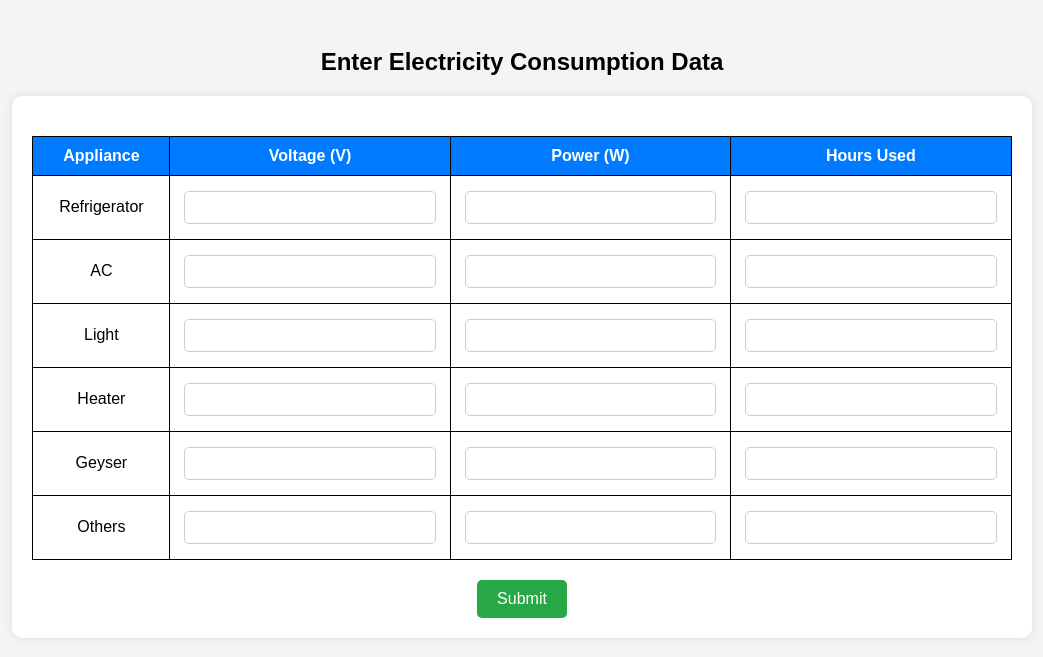
After one commit to kanchan-12345/test, a Flask app: page /current_meter_data in a window 1280 px wide. The commit adds this page. Shown: the top 657 px of the page, without its empty margins (118-1161 px from the left). Run offline with Flask 3, Linux system fonts and the light colour scheme.

Commit message:
changes today

```diff
--- a/app.py
+++ b/app.py
@@ -1,5 +1,7 @@
 from flask import Flask, request, jsonify, render_template, redirect,session
 from flask_sqlalchemy import SQLAlchemy
+from datetime import datetime, timedelta
+from sqlalchemy import func
 import bcrypt
 
 
@@ -31,9 +33,114 @@ class FogNode(db.Model):
     id = db.Column(db.String(50), primary_key=True)  # Fog Node ID
     location = db.Column(db.String(100), nullable=False)  # Location
 
+
+
+# Database Model
+class Meter(db.Model):
+    id = db.Column(db.Integer, primary_key=True)
+    date = db.Column(db.DateTime, default=datetime.utcnow)
+    voltage = db.Column(db.Float, nullable=False)
+    power = db.Column(db.Float, nullable=False)
+    hours = db.Column(db.Float, nullable=False)
+    consumption = db.Column(db.Float, nullable=False)  # kWh (Units)
+    bill = db.Column(db.Float, nullable=False)  # Amount
+    appliance = db.Column(db.String(100), nullable=False)  # E.g., AC, fridge, light
+
+
 # Initialize the Database
 with app.app_context():
     db.create_all()
+
+
+
+# Route for Dashboard
+@app.route('/result')
+def dashboard():
+    return render_template('result.html')
+
+# Route for Data Entry Page
+@app.route('/current_meter_data')
+def entry_page():
+    return render_template('current_meter_data.html')
+
+# API to Submit Data
+@app.route('/submit', methods=['POST'])
+def submit_data():
+    data = request.json.get('data', [])
+    if not data:
+        return jsonify({'error': 'Missing data'}), 400
+
+    for entry in data:
+        voltage = entry.get('voltage')
+        power = entry.get('power')
+        hours = entry.get('hours')
+        appliance = entry.get('appliance')
+
+        if not (voltage and power and hours and appliance):
+            continue
+
+        consumption = (float(power) * float(hours)) / 1000  # Convert Watts to kWh
+        bill = consumption * 5  # Assuming $5 per kWh
+
+        new_entry = Meter(
+            voltage=float(voltage),
+            power=float(power),
+            hours=float(hours),
+            consumption=consumption,
+            bill=bill,
+            appliance=appliance
+        )
+        db.session.add(new_entry)
+
+    db.session.commit()
+    return jsonify({'message': 'Data stored successfully!'}), 201
+
+# API to Get Consumption Data
+@app.route('/consumption', methods=['GET'])
+def get_consumption():
+    today = datetime.utcnow().date()
+    start_of_month = today.replace(day=1)
+    start_of_year = today.replace(month=1, day=1)
+
+    data = {
+        "today": db.session.query(func.sum(Meter.consumption)).filter(func.date(Meter.date) == today).scalar() or 0,
+        "yesterday": db.session.query(func.sum(Meter.consumption)).filter(func.date(Meter.date) == (today - timedelta(days=1))).scalar() or 0,
+        "this_month": db.session.query(func.sum(Meter.consumption)).filter(Meter.date >= start_of_month).scalar() or 0,
+        "last_month": db.session.query(func.sum(Meter.consumption)).filter(Meter.date < start_of_month, Meter.date >= start_of_month - timedelta(days=30)).scalar() or 0,
+        "this_year": db.session.query(func.sum(Meter.consumption)).filter(Meter.date >= start_of_year).scalar() or 0,
+        "last_year": db.session.query(func.sum(Meter.consumption)).filter(Meter.date < start_of_year, Meter.date >= start_of_year - timedelta(days=365)).scalar() or 0,
+    }
+    return jsonify(data)
+
+# API to Get Billing Data
+@app.route('/billing', methods=['GET'])
+def get_billing():
+    start_of_month = datetime.utcnow().replace(day=1)
+
+    data = {
+        "this_month": db.session.query(func.sum(Meter.bill)).filter(Meter.date >= start_of_month).scalar() or 0,
+        "last_month": db.session.query(func.sum(Meter.bill)).filter(Meter.date < start_of_month, Meter.date >= start_of_month - timedelta(days=30)).scalar() or 0,
+    }
+    return jsonify(data)
+
+# API to Get Appliance-Wise Consumption
+@app.route('/appliance-consumption', methods=['GET'])
+def get_appliance_consumption():
+    start_of_month = datetime.utcnow().replace(day=1)
+
+    appliances = db.session.query(Meter.appliance, func.sum(Meter.consumption)).filter(
+        Meter.date >= start_of_month
+    ).group_by(Meter.appliance).all()
+
+    data = {appliance: consumption for appliance, consumption in appliances}
+    return jsonify(data)
+
+
+
+
+
+
+
 
 
 @app.route('/')
@@ -50,13 +157,27 @@ def index():
     fog_nodes = FogNode.query.all()
     return render_template('addMeter.html', fog_nodes=fog_nodes)
 
+@app.route('/addFogNode')
+def fog_Node():
+    return render_template('addFogNode.html')
+
 @app.route("/login-meter")
 def smart_meter_login():
     return render_template('meterlogin.html')
 
-@app.route('/addFogNode')
-def addFogNode():
-    return render_template('addFogNode.html')
+
+@app.route("/meter_entry")
+def meter_entry_login():
+    return render_template('meter_entry.html')
+
+
+@app.route("/login-fog")
+def fog_login():
+    return render_template('nodelogin.html')
+
+
+
+
 
 @app.route('/removeMeter')
 def removeMeter():
@@ -88,7 +209,7 @@ def add_meter():
         fog_node=data['fog_node']
     )
     db.session.add(new_meter)
-    # db.session.commit()
+    db.session.commit()
 
     # algo to generate signature (id , fog_node)
     # OR
@@ -184,7 +305,7 @@ def get_bill():
 
     return jsonify({"message": "Bill generated successfully!", bill : bill, power_consumed : power_consumed})
 
-@app.route('/login-meter', methods=['POST'])
+@app.route('/login-meter', methods=['GET'])
 def login_meter():
     data = request.json
     meter = SmartMeter.query.get(data['meterId'])
@@ -200,5 +321,23 @@ def login_meter():
     return jsonify({"error": "Meter not found"}), 404
 
 
+
+@app.route('/login-fog', methods=['GET'])
+def login_fog():
+    data = request.json
+    FogNode = FogNode.query.get(data['id'])
+
+    if FogNode:
+        if(FogNode.password == data['password']):
+            return jsonify({"message": "node logged in successfully!", "status": 200}), 200
+        # algo to verify the signature
+        # if signature is valid then return success
+        # else return error
+        # if success then send {meter_id, success_message} to meter
+        # return jsonify({"message": "Meter logged in successfully!"})
+    return jsonify({"error": "fog not found"}), 404
+
+
+
 if __name__ == '__main__':
     app.run(debug=True)
--- a/templates/addFogNode.html
+++ b/templates/addFogNode.html
@@ -117,6 +117,9 @@
             <label for="location">Location:</label>
             <input type="text" id="location" required><br>
 
+            <label for="password">password:</label>
+            <input type="text" id="password" required><br>
+
             <button type="button" onclick="addFogNode()">Add Fog Node</button>
             <p id="errorMessage" class="error"></p>
         </form>
--- /dev/null
+++ b/templates/current_meter_data.html
@@ -0,0 +1,136 @@
+<!DOCTYPE html>
+<html lang="en">
+<head>
+    <meta charset="UTF-8">
+    <meta name="viewport" content="width=device-width, initial-scale=1.0">
+    <title>Data Entry</title>
+    <style>
+        body {
+            font-family: Arial, sans-serif;
+            text-align: center;
+            background-color: #f4f4f4;
+            padding: 20px;
+        }
+        form {
+            width: 80%;
+            margin: auto;
+            background: white;
+            padding: 20px;
+            border-radius: 10px;
+            box-shadow: 0px 0px 10px rgba(0, 0, 0, 0.1);
+        }
+        table {
+            width: 100%;
+            border-collapse: collapse;
+            margin-top: 20px;
+        }
+        th, td {
+            border: 1px solid black;
+            padding: 10px;
+            text-align: center;
+        }
+        th {
+            background-color: #007BFF;
+            color: white;
+        }
+        input {
+            width: 90%;
+            padding: 8px;
+            margin: 5px 0;
+            border: 1px solid #ccc;
+            border-radius: 5px;
+        }
+        select {
+            width: 95%;
+            padding: 8px;
+            border-radius: 5px;
+        }
+        button {
+            margin-top: 20px;
+            padding: 10px 20px;
+            border: none;
+            background-color: #28a745;
+            color: white;
+            font-size: 16px;
+            cursor: pointer;
+            border-radius: 5px;
+        }
+        button:hover {
+            background-color: #218838;
+        }
+    </style>
+</head>
+<body>
+    <h2>Enter Electricity Consumption Data</h2>
+    <form id="dataForm">
+
+        <table>
+            <tr>
+                <th>Appliance</th>
+                <th>Voltage (V)</th>
+                <th>Power (W)</th>
+                <th>Hours Used</th>
+            </tr>
+            <tr>
+                <td>Refrigerator</td>
+                <td><input type="number" id="voltage_refrigerator" required></td>
+                <td><input type="number" id="power_refrigerator" required></td>
+                <td><input type="number" id="hours_refrigerator" required></td>
+            </tr>
+            <tr>
+                <td>AC</td>
+                <td><input type="number" id="voltage_ac" required></td>
+                <td><input type="number" id="power_ac" required></td>
+                <td><input type="number" id="hours_ac" required></td>
+            </tr>
+            <tr>
+                <td>Light</td>
+                <td><input type="number" id="voltage_light" required></td>
+                <td><input type="number" id="power_light" required></td>
+                <td><input type="number" id="hours_light" required></td>
+            </tr>
+            <tr>
+                <td>Heater</td>
+                <td><input type="number" id="voltage_heater" required></td>
+                <td><input type="number" id="power_heater" required></td>
+                <td><input type="number" id="hours_heater" required></td>
+            </tr>
+            <tr>
+                <td>Geyser</td>
+                <td><input type="number" id="voltage_geyser" required></td>
+                <td><input type="number" id="power_geyser" required></td>
+                <td><input type="number" id="hours_geyser" required></td>
+            </tr>
+            <tr>
+                <td>Others</td>
+                <td><input type="number" id="voltage_others" required></td>
+                <td><input type="number" id="power_others" required></td>
+                <td><input type="number" id="hours_others" required></td>
+            </tr>
+        </table>
+        <button type="submit">Submit</button>
+    </form>
+    <script>
+        document.getElementById('dataForm').addEventListener('submit', async function(e) {
+            e.preventDefault();
+            const appliances = ['refrigerator', 'ac', 'light', 'heater', 'geyser'];
+            let data = [];
+            appliances.forEach(appliance => {
+                data.push({
+                    appliance: appliance.charAt(0).toUpperCase() + appliance.slice(1),
+                    voltage: document.getElementById(`voltage_${appliance}`).value,
+                    power: document.getElementById(`power_${appliance}`).value,
+                    hours: document.getElementById(`hours_${appliance}`).value
+                });
+            });
+            const response = await fetch('/submit', {
+                method: 'POST',
+                headers: { 'Content-Type': 'application/json' },
+                body: JSON.stringify({ data })
+            });
+            const result = await response.json();
+            alert(result.message);
+        });
+    </script>
+</body>
+</html>
--- a/templates/meterlogin.html
+++ b/templates/meterlogin.html
@@ -66,7 +66,7 @@
                                                 <label for="pwd">Password:</label>
                                                 <input type="password" class="form-control" id="pwd" placeholder="Enter password" name="password">
                                         </div>
-                                        <button type="submit" class="btn btn-dark btn-block">Login</button>
+                                        <button type="submit"  class="btn btn-dark btn-block">   <a href="meter_entry" class="btn btn-primary btn-block">Login</a>      </button>
                                         <a href="addMeter" class="btn btn-primary btn-block">New Registration</a>
                                 </form>
                         </div>
--- a/templates/next.html
+++ b/templates/next.html
@@ -119,12 +119,12 @@
         .smart-meter:hover {
             background: #45a049;
         }
-        .provider {
+        .fog {
             background: #36648a;
             color: white;
             animation: shake 1.5s infinite;
         }
-        .provider:hover {
+        .fog:hover {
             background: #1e88e5;
         }
         button:hover {
@@ -164,7 +164,7 @@
     <div class="login-container">
         <h1>Login</h1>
         <button class="smart-meter" onclick="window.location.href='login-meter'">Smart Meter</button>
-        <button class="provider" onclick="window.location.href='provider.html'">Provider</button>
+        <button class="fog" onclick="window.location.href='login-fog'">Fog</button>
     </div>
 </body>
 </html>
--- a/templates/nodelogin.html
+++ b/templates/nodelogin.html
@@ -1,7 +1,7 @@
 <!DOCTYPE html>
 <html lang="en">
 <head>
-  <title>Smart Meter</title>
+  <title>Fog</title>
   <meta charset="utf-8">
   <meta name="viewport" content="width=device-width, initial-scale=1">
   <link rel="stylesheet" href="https://cdn.jsdelivr.net/npm/bootstrap@4.6.2/dist/css/bootstrap.min.css">
@@ -48,7 +48,7 @@
                         <input type="password" class="form-control" id="pwd" placeholder="Enter password" name="password">
                     </div>
                     <button type="submit" class="btn btn-dark btn-block">Login</button>
-                    <a href="addFogNode.html" class="btn btn-primary btn-block">New Node Registration</a>
+                    <a href="addFogNode" class="btn btn-primary btn-block">New Node Registration</a>
                 </form>
             </div>
         </div>
```
Also changed, not shown: dashboard.py (added, +110 -0 lines), server.py (deleted, +0 -59 lines), templates/meterDashboard.html (+8 -0 lines), templates/meter_entry.html (added, +53 -0 lines), templates/result.html (added, +63 -0 lines), instance/smart_meter.db.
